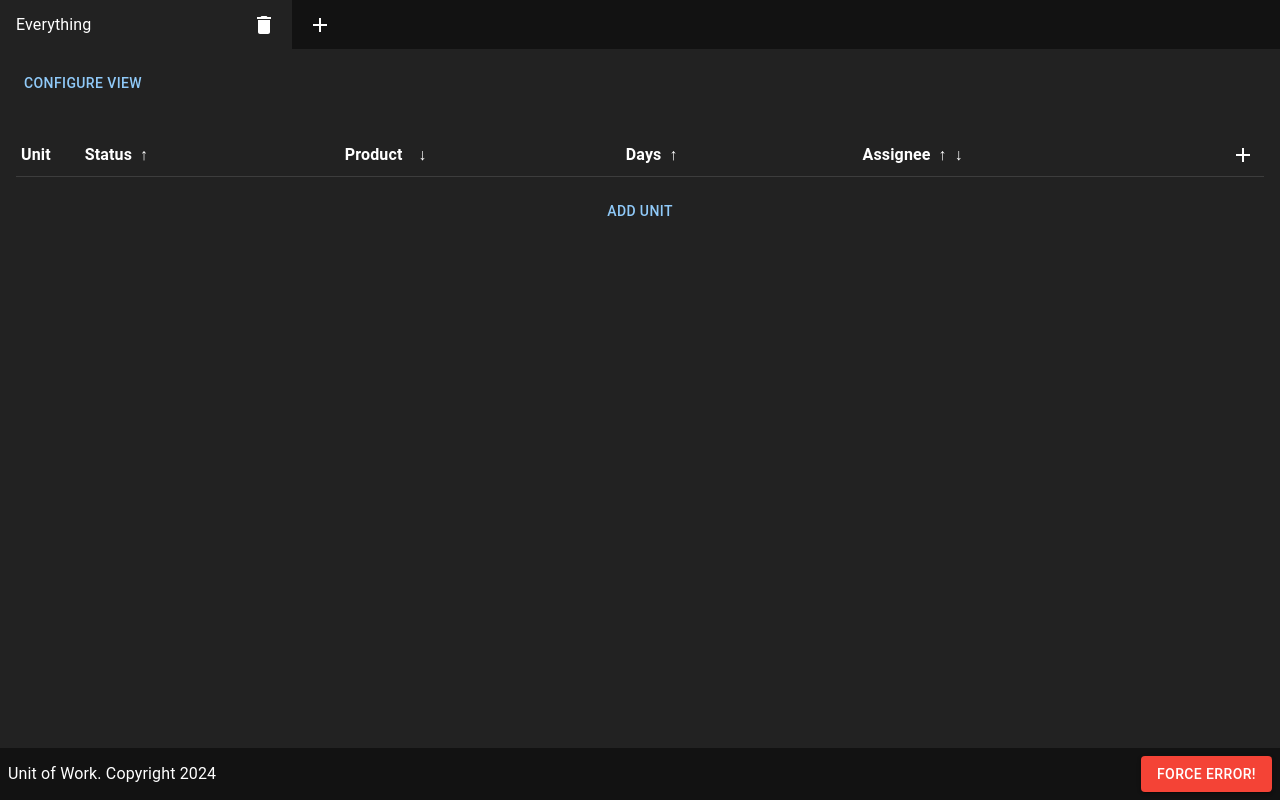
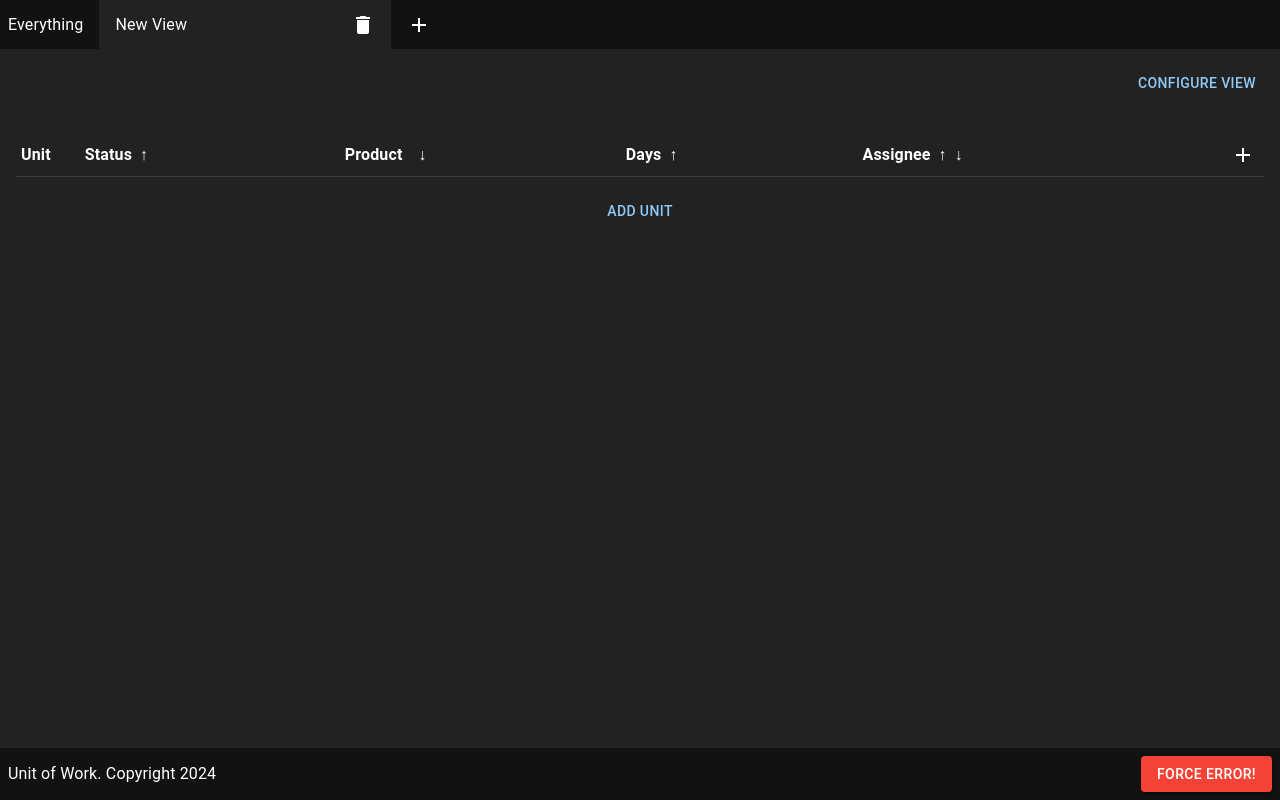
Before and after one commit to spensbot/unit-of-work, a React (Vite) app: page / in a window 1280 px wide. Both pictures are taken after a click on the button 264 px from the left and 24 px from the top of the page. Built offline with nearby package versions, Linux system fonts and the light colour scheme.

Commit message:
Clean up a couple things

```diff
--- a/src/Portfolio/portfolioSlice.ts
+++ b/src/Portfolio/portfolioSlice.ts
@@ -92,6 +92,7 @@ const portfolioSlice = createSlice({
     addView: (state, { payload }: PayloadAction<View>) => {
       state.viewsByGuid[payload.guid] = payload
       state.viewGuids.push(payload.guid)
+      state.activeViewGuid = payload.guid
     },
     setActiveView: (state, { payload }: PayloadAction<{ guid: string }>) => {
       state.activeViewGuid = payload.guid
--- a/src/View/ViewConfig.tsx
+++ b/src/View/ViewConfig.tsx
@@ -20,6 +20,7 @@ export default function ViewConfig({ guid }: { guid: string }) {
       <SortView />
       <GroupView />
       <FilterView />
+      <Box flexGrow={1} />
       <AddViewConfigButton />
     </Root>
   )
--- a/src/View/ViewSelect.tsx
+++ b/src/View/ViewSelect.tsx
@@ -40,6 +40,7 @@ function ViewSelectItem({ guid }: { guid: string }) {
   const viewName = useActivePortfolio((p) => p.viewsByGuid[guid].name)
   const dispatch = useAppDispatch()
 
+  const isSolo = useActivePortfolio((p) => p.viewGuids.length === 1)
   const isActive = activeViewGuid === guid
 
   return (
@@ -56,9 +57,11 @@ function ViewSelectItem({ guid }: { guid: string }) {
             value={viewName}
             onChange={(name) => dispatch(setViewName({ guid, name }))}
           />
-          <IconButton onClick={() => dispatch(deleteView({ guid }))}>
-            <DeleteIcon />
-          </IconButton>
+          {!isSolo && (
+            <IconButton onClick={() => dispatch(deleteView({ guid }))}>
+              <DeleteIcon />
+            </IconButton>
+          )}
         </>
       ) : (
         viewName
```
